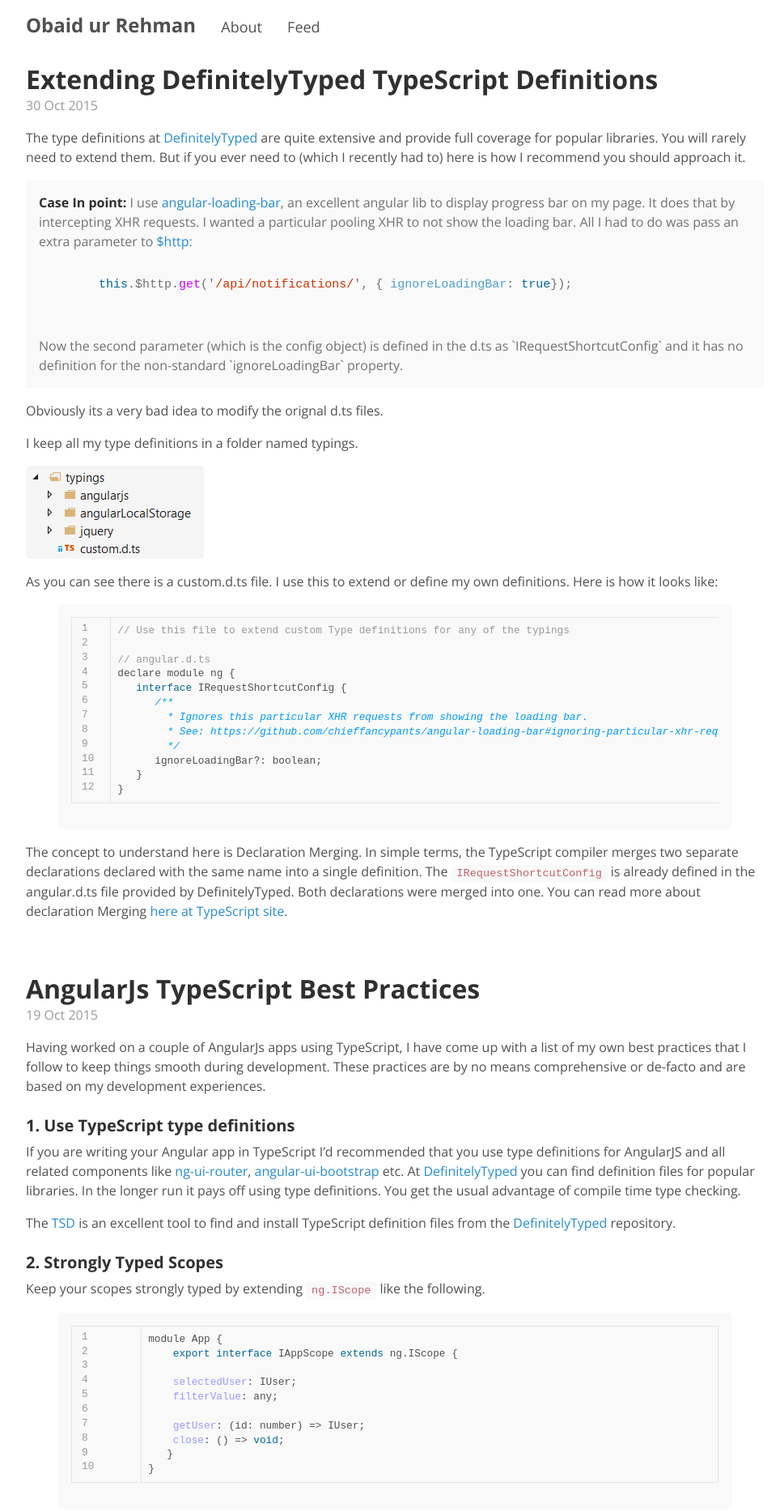
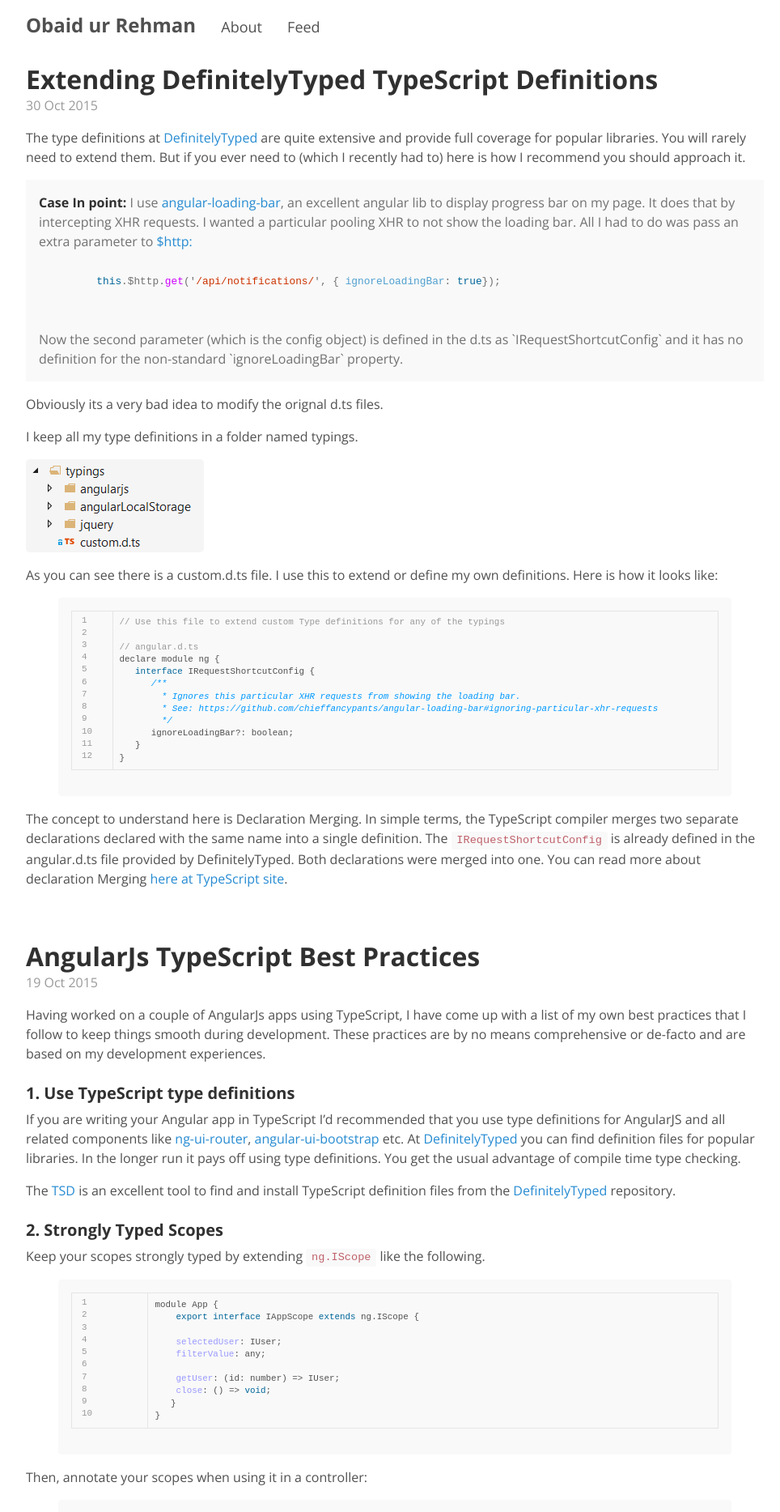
Before and after one commit to ObaidUrRehman/ObaidUrRehman.github.io, a Jekyll site: the page built from index.html, in a window 1280 px wide. Shown: the top 1867 px of the page at 81% size, without its empty margins (152-1116 px from the left). Built offline with Jekyll 4.4.1, drawn with Linux system fonts in a browser that asks for light colours; the list of posts is cut into pages by our own code.

Commit message:
UI Tweaks

```diff
--- a/_sass/_code.scss
+++ b/_sass/_code.scss
@@ -32,7 +32,7 @@
 .highlight {
   padding: 1rem;
   margin-bottom: 1rem;
-  font-size: 15px;
+  font-size: .8rem;
   line-height: 1.4;
   background-color: #f9f9f9;
   border-radius: .25rem;
```
